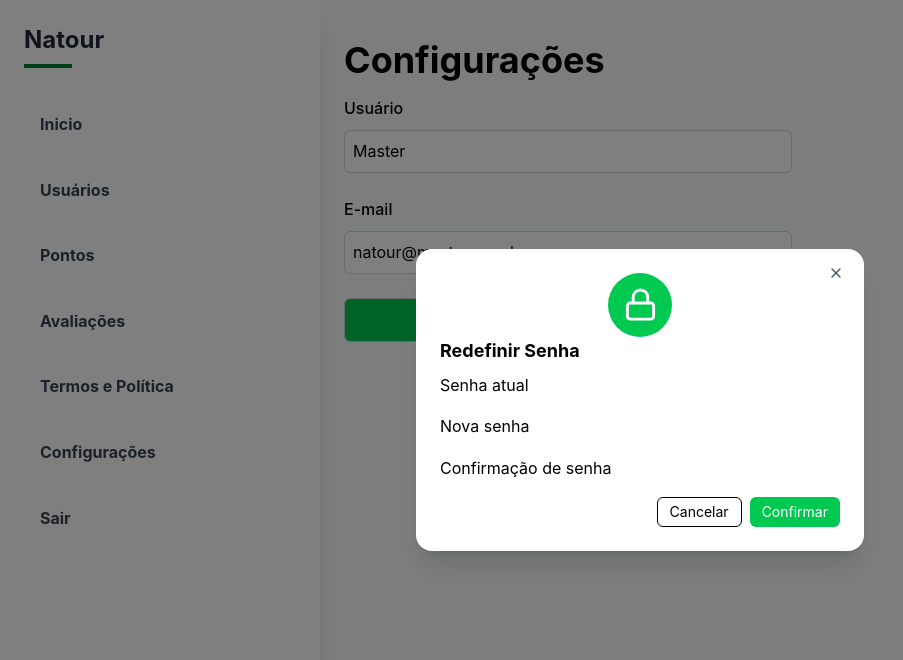
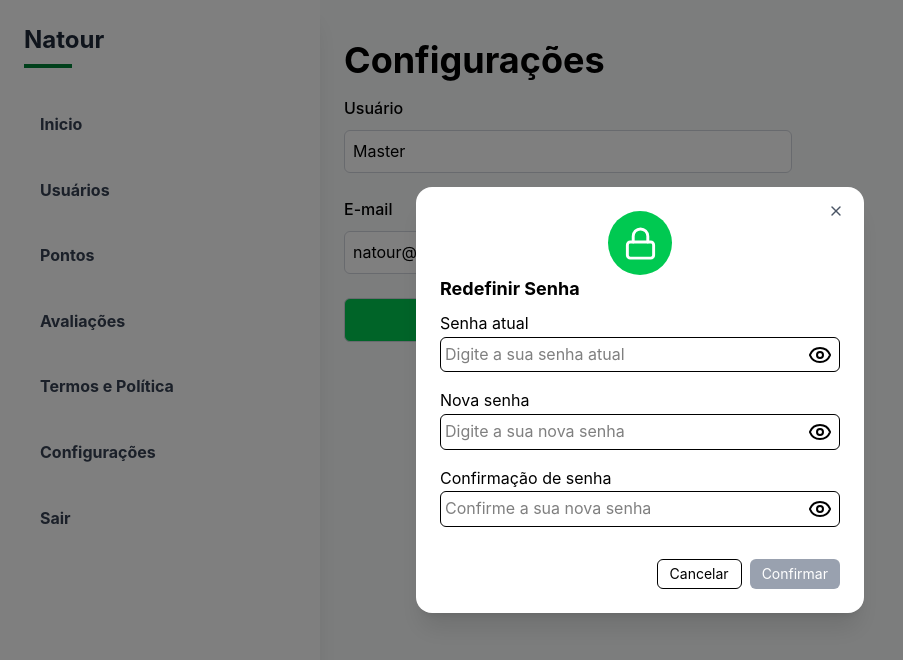
Before and after one commit to Natour-EcoTour/front, a Next.js app: page /master/masterConfigsPage in a window 1280 px wide. Both pictures are taken after a click on the button "Redefinir senha". Shown: the top 660 px of the page, without its empty margins (0-903 px from the left). Built offline with nearby package versions, Linux system fonts and the light colour scheme.

Commit message:
feat: implement password update functionality with validation

```diff
--- a/src/app/master/masterConfigsPage/page.tsx
+++ b/src/app/master/masterConfigsPage/page.tsx
@@ -2,6 +2,12 @@
 import MasterPageTitle from '@/components/MasterPageTitle/MasterPageTitle'
 import ResetPasswordModal from '@/components/ResetPasswordModal/ResetPasswordModal'
 import { useState } from 'react';
+
+interface UpdatePasswordFormData {
+    currentPassword: string;
+    newPassword: string;
+    confirmPassword: string;
+}
 export default function MasterConfigsPage() {
     const [isModalOpen, setIsModalOpen] = useState(false);
     return (
@@ -32,7 +38,11 @@ export default function MasterConfigsPage() {
                 <ResetPasswordModal
                     open={isModalOpen}
                     onClose={() => setIsModalOpen(false)}
-                    onConfirm={() => {
+                    onConfirm={(data: UpdatePasswordFormData) => {
+                        // Handle the form data here
+                        console.log('Password update data:', data);
+                        // You can make an API call here to update the password
+                        // Example: await updatePassword(data);
                         setIsModalOpen(false);
                     }}
                 />
--- /dev/null
+++ b/src/components/PasswordInput/PasswordInput.tsx
@@ -0,0 +1,47 @@
+import { Eye, EyeOff } from "lucide-react";
+import { useState, forwardRef } from "react";
+
+interface PasswordInputProps {
+    placeholder: string;
+    id: string;
+    error?: string;
+    name?: string;
+    onChange?: (e: React.ChangeEvent<HTMLInputElement>) => void;
+    onBlur?: (e: React.FocusEvent<HTMLInputElement>) => void;
+    value?: string;
+}
+
+export const PasswordInput = forwardRef<HTMLInputElement, PasswordInputProps>(
+    ({ placeholder, id, error, name, onChange, onBlur, value }, ref) => {
+        const [showPassword, setShowPassword] = useState(false);
+
+        return (
+            <>
+                <div className="relative flex items-center">
+                    <input
+                        ref={ref}
+                        type={showPassword ? "text" : "password"}
+                        id={id}
+                        name={name}
+                        placeholder={placeholder}
+                        className={`border ${error ? 'border-red-500' : 'border-black'} rounded-md p-1 w-full text-black`}
+                        onChange={onChange}
+                        onBlur={onBlur}
+                        value={value}
+                    />
+                    <button
+                        type="button"
+                        className="absolute right-2 top-1/2 transform -translate-y-1/2 text-black"
+                        onClick={() => setShowPassword(!showPassword)}>
+                        {showPassword ? <EyeOff /> : <Eye />}
+                    </button>
+                </div>
+                {error && <span className="text-red-500 text-sm mt-1">{error}</span>}
+            </>
+        )
+    }
+)
+
+PasswordInput.displayName = 'PasswordInput';
+
+export default PasswordInput;
--- a/src/components/ResetPasswordModal/ResetPasswordModal.tsx
+++ b/src/components/ResetPasswordModal/ResetPasswordModal.tsx
@@ -2,20 +2,52 @@
 import { X, Lock } from "lucide-react";
 import { useEffect } from "react";
 import { createPortal } from "react-dom";
+import { useForm } from "react-hook-form";
+import { yupResolver } from "@hookform/resolvers/yup";
+import PasswordInput from "@/components/PasswordInput/PasswordInput";
+import { UpdatePasswordSchema } from "@/validations/UpdatePasswordSchema";
 
 interface ModalProps {
     open: boolean;
     onClose: () => void;
-    onConfirm?: () => void;
+    onConfirm?: (data: UpdatePasswordFormData) => void;
     children?: React.ReactNode;
 }
 
+interface UpdatePasswordFormData {
+    currentPassword: string;
+    newPassword: string;
+    confirmPassword: string;
+}
+
 const ResetPasswordModal = ({ open, onClose, onConfirm, children }: ModalProps) => {
+    const {
+        register,
+        handleSubmit,
+        formState: { errors, isValid },
+        reset
+    } = useForm<UpdatePasswordFormData>({
+        resolver: yupResolver(UpdatePasswordSchema),
+        mode: "onChange"
+    });
+
     useEffect(() => {
         const onEsc = (e: KeyboardEvent) => e.key === 'Escape' && onClose();
         if (open) document.addEventListener('keydown', onEsc);
         return () => document.removeEventListener('keydown', onEsc);
     }, [open, onClose]);
+
+    useEffect(() => {
+        if (!open) {
+            reset();
+        }
+    }, [open, reset]);
+
+    const onSubmit = (data: UpdatePasswordFormData) => {
+        if (onConfirm) {
+            onConfirm(data);
+        }
+    };
 
     if (!open) return null;
 
@@ -39,16 +71,40 @@ const ResetPasswordModal = ({ open, onClose, onConfirm, children }: ModalProps)
 
                 <h2 className="mb-2 text-lg font-bold text-black">Redefinir Senha</h2>
 
-                <div className="grid gap-4">
+                <form onSubmit={handleSubmit(onSubmit)} className="grid gap-4">
+                    <div>
                         <label className="text-black">Senha atual</label>
+                        <PasswordInput
+                            {...register("currentPassword")}
+                            placeholder="Digite a sua senha atual"
+                            id="current-password"
+                            error={errors.currentPassword?.message}
+                        />
+                    </div>
 
+                    <div>
                         <label className="text-black">Nova senha</label>
+                        <PasswordInput
+                            {...register("newPassword")}
+                            placeholder="Digite a sua nova senha"
+                            id="new-password"
+                            error={errors.newPassword?.message}
+                        />
+                    </div>
 
+                    <div>
                         <label className="text-black">Confirmação de senha</label>
+                        <PasswordInput
+                            {...register("confirmPassword")}
+                            placeholder="Confirme a sua nova senha"
+                            id="confirm-password"
+                            error={errors.confirmPassword?.message}
+                        />
                     </div>
 
                     <div className="mt-4 flex justify-end gap-2">
                         <button
+                            type="button"
                             className="rounded-md border border-black px-3 py-1 text-sm text-black hover:bg-gray-200 cursor-pointer"
                             onClick={onClose}
                         >
@@ -56,12 +112,18 @@ const ResetPasswordModal = ({ open, onClose, onConfirm, children }: ModalProps)
                         </button>
 
                         <button
-                        className={`rounded-md px-3 py-1 text-sm text-white cursor-pointer bg-green-500 hover:bg-green-600`}
-                        onClick={onConfirm}
+                            type="submit"
+                            disabled={!isValid}
+                            className={`rounded-md px-3 py-1 text-sm text-white cursor-pointer ${
+                                isValid
+                                    ? 'bg-green-500 hover:bg-green-600'
+                                    : 'bg-gray-400 cursor-not-allowed'
+                            }`}
                         >
                             Confirmar
                         </button>
                     </div>
+                </form>
                 {children}
             </div>
         </div>,
--- a/src/mock/usersMocked.ts
+++ b/src/mock/usersMocked.ts
@@ -1,5 +1,3 @@
-import { stat } from "fs"
-
 // Roles
 export const mockRoles = {
     roles: [
--- /dev/null
+++ b/src/validations/UpdatePasswordSchema.ts
@@ -0,0 +1,10 @@
+import * as yup from 'yup';
+
+export const UpdatePasswordSchema = yup.object().shape({
+  currentPassword:
+    yup.string().required('Preencha os campos necessários'),
+  newPassword:
+    yup.string().required('Preencha os campos necessários'),
+  confirmPassword:
+    yup.string().oneOf([yup.ref('newPassword')], 'As senhas devem corresponder').required('Preencha os campos necessários'),
+});
```
Also changed, not shown: src/validations/LoginSchema.ts (renamed from src/validations/LoginSchema.tsx). Lines whose indentation alone changed are shown as unchanged.
